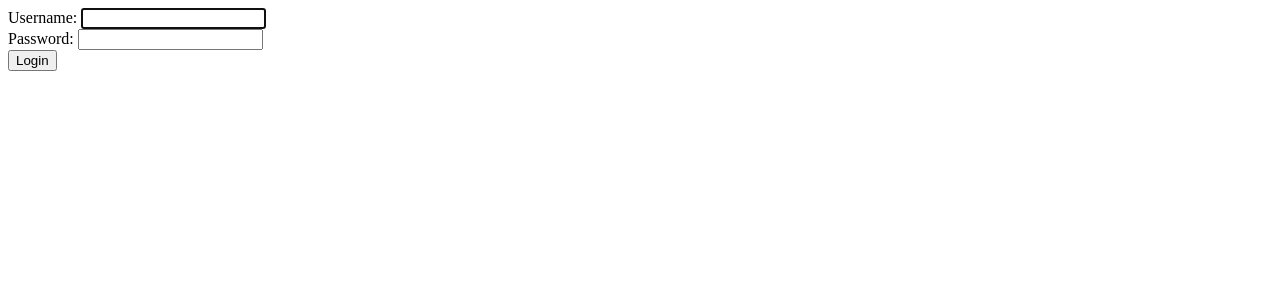
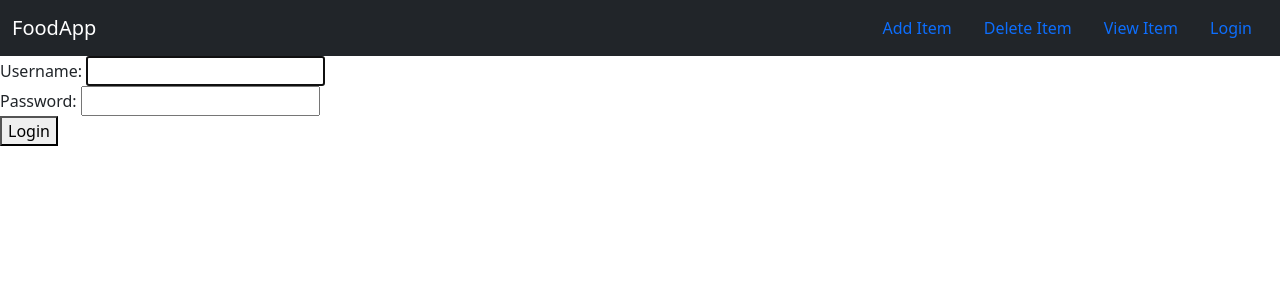
Before and after one commit to roniahamed/Foodapp, a Django app: page /users/login/ in a window 1280 px wide. Shown: the top 300 px of the page. Run offline with Django 5.2, Linux system fonts and the light colour scheme.

Commit message:
update the mysite project

```diff
--- a/templates/Users/login.html
+++ b/templates/Users/login.html
@@ -1,5 +1,10 @@
+{% extends 'food/base.html' %}
+
+{% block body %}
 <form action="" method="post">
     {% csrf_token %}
     {{form}}
     <button type="submit">Login</button>
 </form>
+
+{% endblock %}
--- a/templates/food/base.html
+++ b/templates/food/base.html
@@ -23,6 +23,11 @@
                 <a href="{% url 'food:create_item' %}" class="nav-item nav-link">Add Item</a>
                 <a href="#" class="nav-item nav-link">Delete Item</a>
                 <a href="#" class="nav-item nav-link">View Item</a>
+                {% if user.is_authenticated %}
+                <a href="{% url 'users:logout' %}" class="nav-item nav-link">Logout</a>
+                {% else %}
+                <a href="{% url 'users:login' %}" class="nav-item nav-link">Login</a>
+                {% endif %}
             </div>
 
         </div>
```
